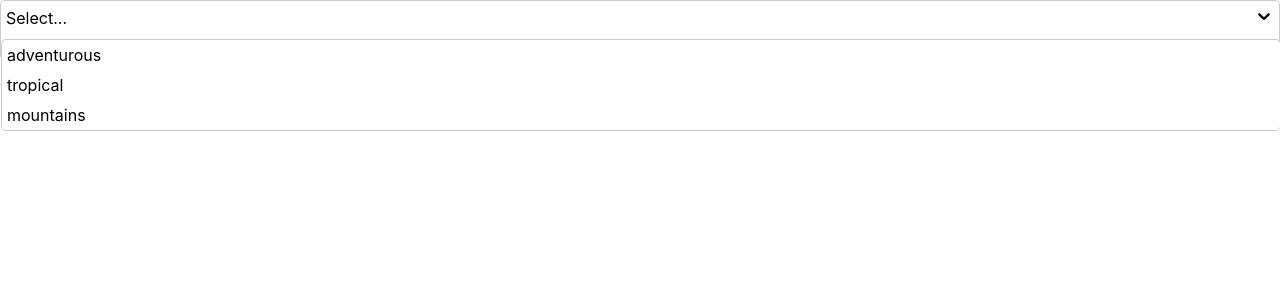
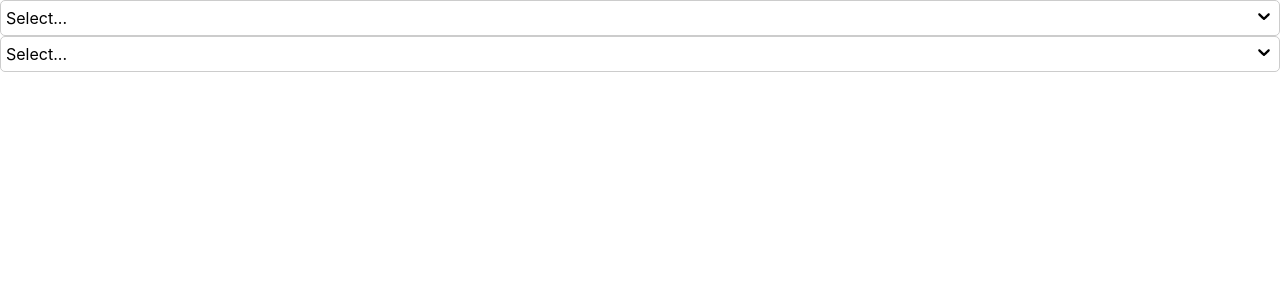
Before and after one commit to jfvasil/React-Travel-App, a React (Create React App) app in the folder travel-app/: page /find in a window 1280 px wide. Shown: the top 300 px of the page. Built offline with nearby package versions, Linux system fonts and the light colour scheme.

Commit message:
added dropdown selection

```diff
--- a/travel-app/src/components/Dropdown.js
+++ b/travel-app/src/components/Dropdown.js
@@ -1,4 +1,5 @@
 import '../style/dropdown.css'
+import {useEffect, useState, useRef} from 'react'
 
 const Icon = () => {
     return(
@@ -9,13 +10,49 @@ const Icon = () => {
 }
 
 const Dropdown = ({placeHolder, options}) => {
+    const [showMenu, setShowMenu] = useState(false);
+    const [selectedValue, setSelectedValue] = useState(null)
+    const inputRef = useRef()
+    useEffect(() => {
+        const handler = (e) => {
+            if(inputRef.current && !inputRef.current.contains(e.target)){
+                setShowMenu(false)
+            }
+        }
+
+
+    window.addEventListener('click', handler)
+    return () => {
+        window.removeEventListener('click',handler)
+    }
+})
+
+    const hadnleInputClick = (e) => {
+        setShowMenu(!showMenu)
+    }
+
     function getDisplay(){
+        if(selectedValue){
+            return selectedValue.label
+        }
         return placeHolder
+    }
+
+    function onItemClick(option){
+        setSelectedValue(option)
+    }
+
+    function isSelected(option){
+        if(!selectedValue){
+            return false
+        }
+
+        return selectedValue.label === option.value
     }
 
   return (
     <div className="dropdown-container">
-    <div className="dropdown-input">
+    <div ref={inputRef} onClick = {hadnleInputClick}className="dropdown-input">
     <div className="dropdown-selected-value">{getDisplay()}</div>
         <div className="dropdown-tools">
           <div className="dropdown-tool">
@@ -23,18 +60,19 @@ const Dropdown = ({placeHolder, options}) => {
           </div>
         </div>
       </div>
+      {showMenu && (
       <div className="dropdown-menu">
         {options.map((option) =>
-            (<div key={option.value} className='dropdown-item'>
+            (<div
+            onClick={() => onItemClick(option)}
+            key={option.value}
+            className={`dropdown-item ${isSelected(option) && 'selected'}`}>
                 {option.label}
                 </div>
         ))}
         </div>
-      <div className="dropdown-tools">
-        <div className="dropdown-tool">
-          <Icon />
-         </div>
-      </div>
+
+      )}
     </div>
   )
 }
--- a/travel-app/src/pages/find.js
+++ b/travel-app/src/pages/find.js
@@ -4,10 +4,16 @@ const options = [
   {value: 'tropical', label: 'tropical'},
   {value: 'mountains', label: 'mountains'}
 ]
+const otherOptions = [
+  {value: 'test', label: 'test'},
+  {value: 'other test', label: 'other test'},
+  {value: 'last test', label: 'last test'}
+]
 const Find = () => {
   return (
     <div>
         <Dropdown placeHolder={'Select...'} options={options} />
+        <Dropdown placeHolder={'Select...'} options={otherOptions} />
     </div>
   )
 }
--- a/travel-app/src/style/dropdown.css
+++ b/travel-app/src/style/dropdown.css
@@ -32,3 +32,8 @@
   .dropdown-item:hover{
     background-color: #9fc3f870;
   }
+
+  .dropdown-item.selected {
+    background-color: #0d6efd;
+    color: #fff;
+}
```
